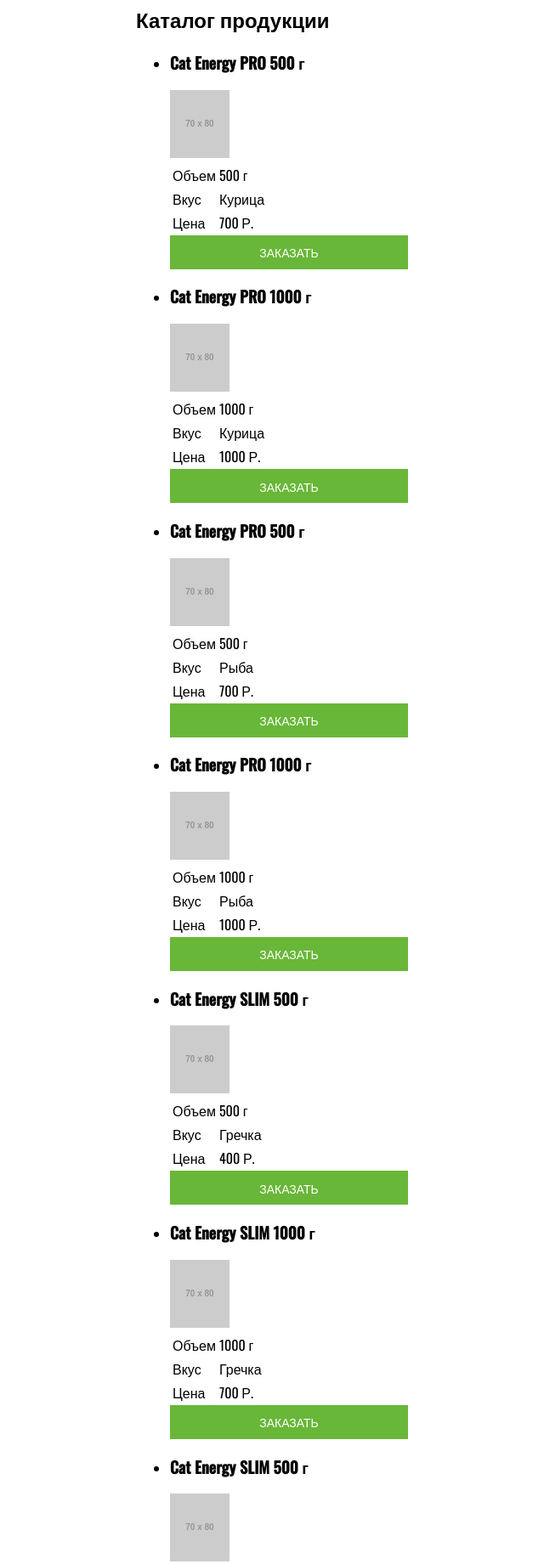
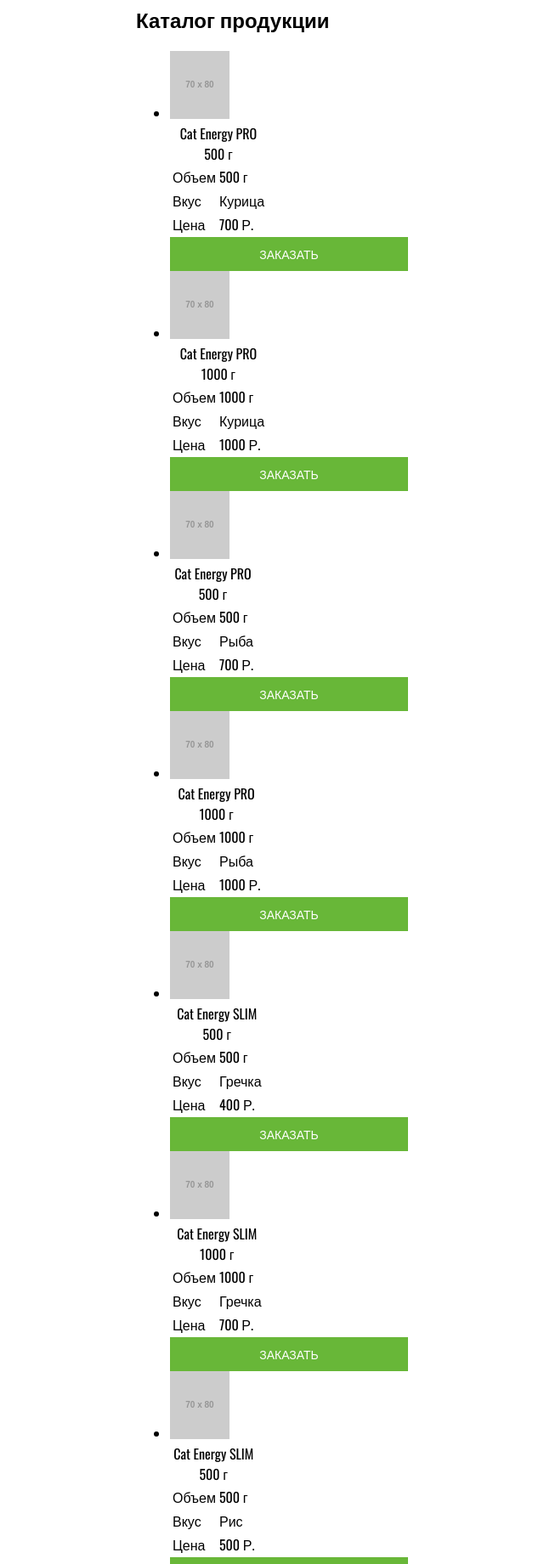
Before and after one commit to Odlopez/615813-cat-energy, a website: page source/catalog.html in a window 1280 px wide. Shown: the part 220-2061 px from the top of the page at 85% size, without its empty margins (320-960 px from the left). Drawn offline with nearby package versions, Linux system fonts and the light colour scheme; files that its build step writes are made by us from their sources; placeholder pictures from the web are drawn by us.

Commit message:
Добавляет заголовок таблицы и скрывает заголовок h3

```diff
--- a/source/catalog.html
+++ b/source/catalog.html
@@ -44,9 +44,11 @@
           <li class="catalog__item">
             <!-- product -->
             <article class="product">
-              <h3 class="product__title">Cat Energy  PRO 500 г</h3>
+              <h3 class="product__title visuallyhidden">Cat Energy  PRO 500 г</h3>
               <img class="product__image" src="http://via.placeholder.com/70x80" alt="Cat Energy  PRO 500 г">
+              <!-- characteristics -->
               <table class="product__characteristics characteristics">
+                <caption class="characteristics__title">Cat Energy  PRO 500 г</caption>
                 <tr class="characteristics__item">
                   <td class="characteristics__indicator">Объем</td>
                   <td class="characteristics__value">500 г</td>
@@ -60,15 +62,17 @@
                   <td class="characteristics__value">700 Р.</td>
                 </tr>
               </table>
-              <a class="catalog__btn button" href="#">заказать</a>
+              <a class="product__btn button" href="#">заказать</a>
             </article>
           </li>
           <li class="catalog__item">
             <!-- product -->
             <article class="product">
-              <h3 class="product__title">Cat Energy  PRO 1000 г</h3>
+              <h3 class="product__title visuallyhidden">Cat Energy  PRO 1000 г</h3>
               <img class="product__image" src="http://via.placeholder.com/70x80" alt="Cat Energy  PRO 500 г">
+              <!-- characteristics -->
               <table class="product__characteristics characteristics">
+                <caption class="characteristics__title">Cat Energy  PRO 1000 г</caption>
                 <tr class="characteristics__item">
                   <td class="characteristics__indicator">Объем</td>
                   <td class="characteristics__value">1000 г</td>
@@ -82,15 +86,17 @@
                   <td class="characteristics__value">1000 Р.</td>
                 </tr>
               </table>
-              <a class="catalog__btn button" href="#">заказать</a>
+              <a class="product__btn button" href="#">заказать</a>
             </article>
           </li>
           <li class="catalog__item">
             <!-- product -->
             <article class="product">
-              <h3 class="product__title">Cat Energy  PRO 500 г</h3>
+              <h3 class="product__title visuallyhidden">Cat Energy  PRO 500 г</h3>
               <img class="product__image" src="http://via.placeholder.com/70x80" alt="Cat Energy  PRO 500 г">
+              <!-- characteristics -->
               <table class="product__characteristics characteristics">
+                <caption class="characteristics__title">Cat Energy  PRO 500 г</caption>
                 <tr class="characteristics__item">
                   <td class="characteristics__indicator">Объем</td>
                   <td class="characteristics__value">500 г</td>
@@ -104,15 +110,17 @@
                   <td class="characteristics__value">700 Р.</td>
                 </tr>
               </table>
-              <a class="catalog__btn button" href="#">заказать</a>
+              <a class="product__btn button" href="#">заказать</a>
             </article>
           </li>
           <li class="catalog__item">
             <!-- product -->
             <article class="product">
-              <h3 class="product__title">Cat Energy  PRO 1000 г</h3>
+              <h3 class="product__title visuallyhidden">Cat Energy  PRO 1000 г</h3>
               <img class="product__image" src="http://via.placeholder.com/70x80" alt="Cat Energy  PRO 500 г">
+              <!-- characteristics -->
               <table class="product__characteristics characteristics">
+                <caption class="characteristics__title">Cat Energy  PRO 1000 г</caption>
                 <tr class="characteristics__item">
                   <td class="characteristics__indicator">Объем</td>
                   <td class="characteristics__value">1000 г</td>
@@ -126,15 +134,17 @@
                   <td class="characteristics__value">1000 Р.</td>
                 </tr>
               </table>
-              <a class="catalog__btn button" href="#">заказать</a>
+              <a class="product__btn button" href="#">заказать</a>
             </article>
           </li>
           <li class="catalog__item">
             <!-- product -->
             <article class="product">
-              <h3 class="product__title">Cat Energy  SLIM 500 г</h3>
+              <h3 class="product__title visuallyhidden">Cat Energy  SLIM 500 г</h3>
               <img class="product__image" src="http://via.placeholder.com/70x80" alt="Cat Energy  PRO 500 г">
+              <!-- characteristics -->
               <table class="product__characteristics characteristics">
+                <caption class="characteristics__title">Cat Energy  SLIM 500 г</caption>
                 <tr class="characteristics__item">
                   <td class="characteristics__indicator">Объем</td>
                   <td class="characteristics__value">500 г</td>
@@ -148,15 +158,17 @@
                   <td class="characteristics__value">400 Р.</td>
                 </tr>
               </table>
-              <a class="catalog__btn button" href="#">заказать</a>
+              <a class="product__btn button" href="#">заказать</a>
             </article>
           </li>
           <li class="catalog__item">
             <!-- product -->
             <article class="product">
-              <h3 class="product__title">Cat Energy  SLIM 1000 г</h3>
+              <h3 class="product__title visuallyhidden">Cat Energy  SLIM 1000 г</h3>
               <img class="product__image" src="http://via.placeholder.com/70x80" alt="Cat Energy  PRO 500 г">
+              <!-- characteristics -->
               <table class="product__characteristics characteristics">
+                <caption class="characteristics__title">Cat Energy  SLIM 1000 г</caption>
                 <tr class="characteristics__item">
                   <td class="characteristics__indicator">Объем</td>
                   <td class="characteristics__value">1000 г</td>
@@ -170,15 +182,17 @@
                   <td class="characteristics__value">700 Р.</td>
                 </tr>
               </table>
-              <a class="catalog__btn button" href="#">заказать</a>
+              <a class="product__btn button" href="#">заказать</a>
             </article>
           </li>
           <li class="catalog__item">
             <!-- product -->
             <article class="product">
-              <h3 class="product__title">Cat Energy  SLIM 500 г</h3>
+              <h3 class="product__title visuallyhidden">Cat Energy  SLIM 500 г</h3>
               <img class="product__image" src="http://via.placeholder.com/70x80" alt="Cat Energy  PRO 500 г">
+              <!-- characteristics -->
               <table class="product__characteristics characteristics">
+                <caption class="characteristics__title">Cat Energy  SLIM 500 г</caption>
                 <tr class="characteristics__item">
                   <td class="characteristics__indicator">Объем</td>
                   <td class="characteristics__value">500 г</td>
@@ -192,7 +206,7 @@
                   <td class="characteristics__value">500 Р.</td>
                 </tr>
               </table>
-              <a class="catalog__btn button" href="#">заказать</a>
+              <a class="product__btn button" href="#">заказать</a>
             </article>
           </li>
           <li class="catalog__item">
```
